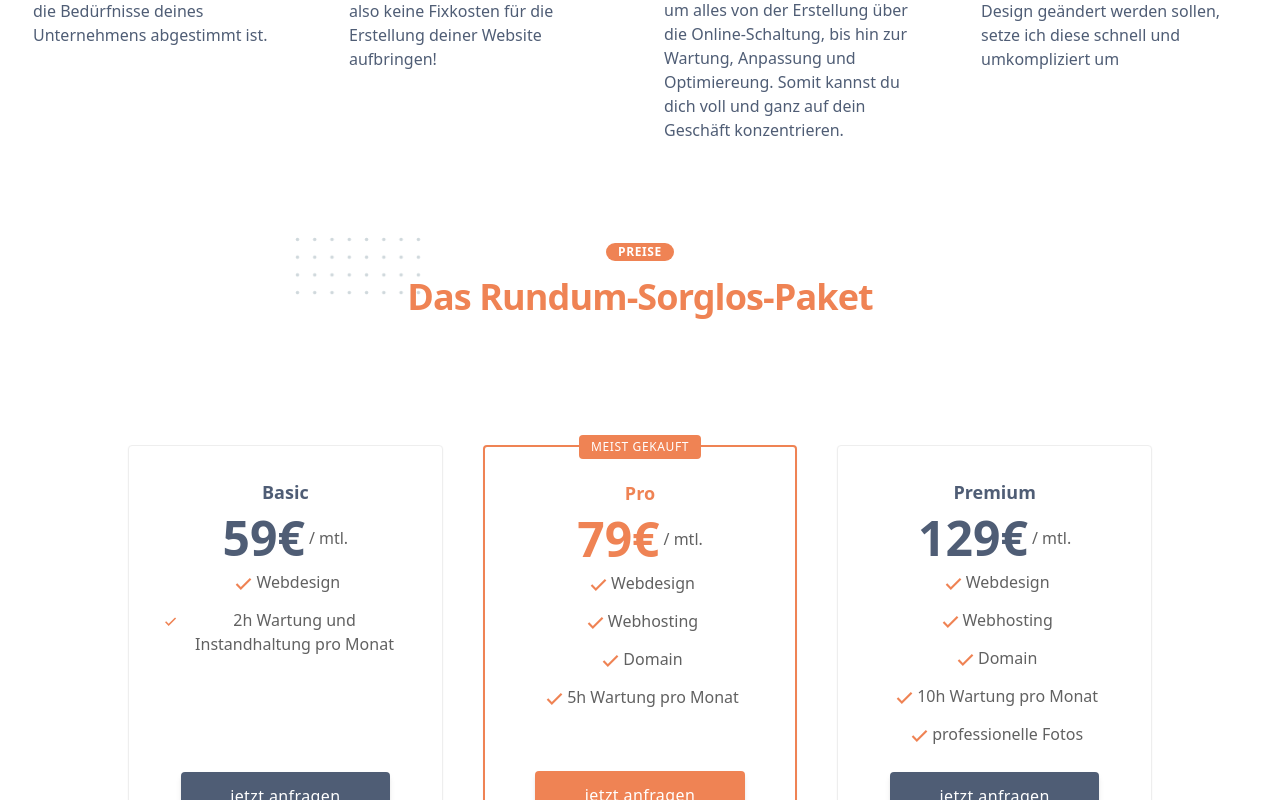
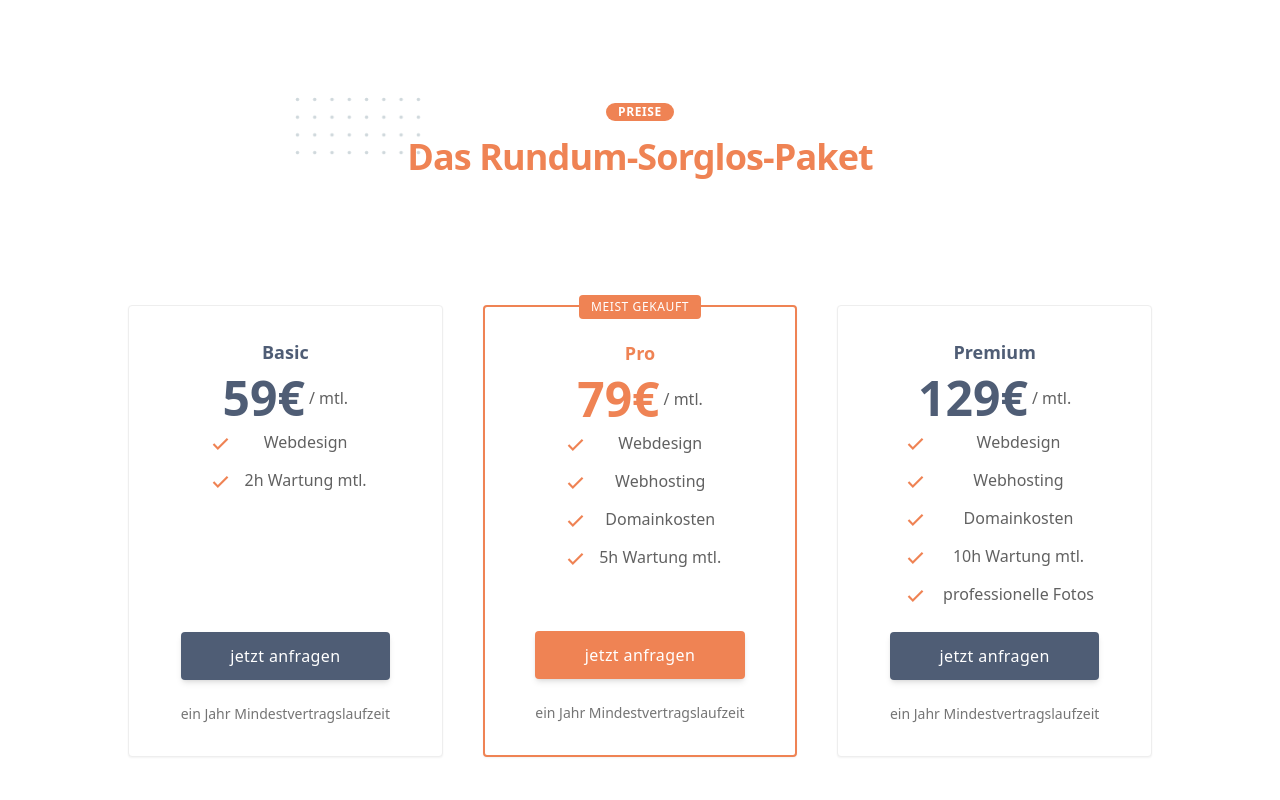
Before and after one commit to 36Kryptum/Portfolio, a Next.js app: page / in a window 1280 px wide. Shown: the part 2000-2800 px from the top of the page. Built offline with nearby package versions, Linux system fonts and the light colour scheme.

Commit message:
sections

```diff
--- a/src/components/Problems.js
+++ b/src/components/Problems.js
@@ -5,11 +5,11 @@ export default function Problems() {
    <div className="grid grid-cols-1 lg:grid-cols-4 gap-4">
       <div className="border border-white rounded p-4 hover:scale-105 duration-300">
          <h3 className="text-center text-primary my-2 text-xl font-bold">Deine Website ist veraltet und das Design ist nicht mehr ansprechend</h3>
-         Ein veraltetes Design sendet das Signal, dass dein Unternehmen nicht mit der Zeit geht, während ein ansprechendes und zeitgemäßes Design das Vertrauen, die Glaubwürdigkeit und die Begeisterung der Besucher weckt. Eine moderne Website ist ein leistungsstarkes Instrument, um deine Konkurrenz zu übertreffen, Kunden zu gewinnen und den Erfolg deines Unternehmens zu steigern. Setze auf eine zeitgemäße Webpräsenz und hinterlasse einen bleibenden Eindruck, der deine Besucher zu loyalen Kunden macht.
+         Eine moderne Website ist ein leistungsstarkes Instrument, um deine Konkurrenz zu übertreffen, Kunden zu gewinnen und den Erfolg deines Unternehmens zu steigern. Setze auf eine zeitgemäße Webpräsenz und hinterlasse einen bleibenden Eindruck, der deine Besucher zu loyalen Kunden macht.
       </div>
       <div className="border border-white rounded p-4 hover:scale-105 duration-300">
          <h3 className="text-center text-primary my-2 text-xl font-bold">Inhalte und Fotos der Website spiegeln nicht mehr dein Angebot wieder</h3>
-         Du versäumst wertvolle Möglichkeiten, potenzielle Kunden anzusprechen. Veraltete führen zu Verwirrung und veeinträchtigen das Interesse der Besucher. Indem du sicherstellst, dass deine Inhalte und Fotos dein aktuelles Angebot wiedergeben, schaffst du eine konsistente und ansprechende Nutzererfahrung, die das Vertrauen der Besucher stärkt und sie dazu ermutigt, mit dir in Kontakt zu treten und dein Unternehmen näher kennenzulernen.
+         Indem du sicherstellst, dass deine Inhalte und Fotos dein aktuelles Angebot wiedergeben, schaffst du eine konsistente und ansprechende Nutzererfahrung, die das Vertrauen der Besucher stärkt und sie dazu ermutigt, mit dir in Kontakt zu treten und dein Unternehmen näher kennenzulernen.
       </div>
       <div className="border border-white rounded p-4 hover:scale-105 duration-300">
          <h3 className="text-center text-primary my-2 text-xl font-bold">Du möchtest keinen hohen Fixpreis für deine Website zahlen</h3>
--- a/src/components/Service.js
+++ b/src/components/Service.js
@@ -49,15 +49,19 @@ export default function Service() {
         <div className="flex flex-col hover:scale-105 duration-300 justify-between p-8 bg-white border rounded shadow-sm sm:items-center hover:shadow">
           <div className="text-center">
             <div className="text-lg font-semibold text-accent">Basic</div>
-            <div className="flex items-center justify-center mt-2">
+            <div className="flex items-center justify-center my-2">
               <div className="mr-1 text-5xl text-accent font-bold">59€</div>
               <div className="text-gray-700">/ mtl.</div>
             </div>
             <div className="mt-2 space-y-3">
-              <div className="text-gray-700 flex justify-center">
-                <BiCheck size={26} className='fill-primary' />Webdesign</div>
-              <div className="text-gray-700 flex justify-center">
-                <BiCheck size={26} className='fill-primary' />2h Wartung und Instandhaltung pro Monat</div>
+            <div className="text-gray-700 grid grid-cols-5">
+                <div> <BiCheck size={26} className='fill-primary mx-auto' /></div>
+                <div className='col-span-4 ml-2'>Webdesign</div>
+                </div>
+                <div className="text-gray-700 grid grid-cols-5">
+                <div> <BiCheck size={26} className='fill-primary mx-auto' /></div>
+                <div className='col-span-4 ml-2'>2h Wartung mtl.</div>
+                </div>
             </div>
           </div>
           <div>
@@ -81,19 +85,27 @@ export default function Service() {
           </div>
           <div className="text-center">
             <div className="text-lg font-semibold text-primary">Pro</div>
-            <div className="flex items-center justify-center mt-2">
+            <div className="flex items-center justify-center my-2">
               <div className="mr-1 text-5xl text-primary font-bold">79€</div>
               <div className="text-gray-700">/ mtl.</div>
             </div>
             <div className="mt-2 space-y-3">
-              <div className="text-gray-700 flex justify-center">
-                <BiCheck size={26} className='fill-primary' />Webdesign</div>
-              <div className="text-gray-700 flex justify-center">
-                <BiCheck size={26} className='fill-primary' />Webhosting</div>
-              <div className="text-gray-700 flex justify-center">
-                <BiCheck size={26} className='fill-primary' />Domain</div>
-              <div className="text-gray-700 flex justify-center">
-                <BiCheck size={26} className='fill-primary' />5h Wartung pro Monat</div>
+              <div className="text-gray-700 grid grid-cols-5">
+                <div> <BiCheck size={26} className='fill-primary mx-auto' /></div>
+                <div className='col-span-4 ml-2'>Webdesign</div>
+                </div>
+                <div className="text-gray-700 grid grid-cols-5">
+                <div> <BiCheck size={26} className='fill-primary mx-auto' /></div>
+                <div className='col-span-4 ml-2'>Webhosting</div>
+                </div>
+                <div className="text-gray-700 grid grid-cols-5">
+                <div> <BiCheck size={26} className='fill-primary mx-auto' /></div>
+                <div className='col-span-4 ml-2'>Domainkosten</div>
+                </div>
+                <div className="text-gray-700 grid grid-cols-5">
+                <div> <BiCheck size={26} className='fill-primary mx-auto' /></div>
+                <div className='col-span-4 ml-2'>5h Wartung mtl.</div>
+                </div>
             </div>
           </div>
           <div>
@@ -110,21 +122,31 @@ export default function Service() {
         <div className="flex flex-col justify-between p-8 hover:scale-105 duration-300 bg-white border rounded shadow-sm sm:items-center hover:shadow">
           <div className="text-center">
             <div className="text-lg text-accent font-semibold">Premium</div>
-            <div className="flex items-center justify-center mt-2">
+            <div className="flex items-center justify-center my-2">
               <div className="mr-1 text-5xl text-accent font-bold">129€</div>
               <div className="text-gray-700">/ mtl.</div>
             </div>
             <div className="mt-2 space-y-3">
-              <div className="text-gray-700 flex justify-center">
-                <BiCheck size={26} className='fill-primary' />Webdesign</div>
-              <div className="text-gray-700 flex justify-center">
-                <BiCheck size={26} className='fill-primary' />Webhosting</div>
-              <div className="text-gray-700 flex justify-center">
-                <BiCheck size={26} className='fill-primary' />Domain</div>
-              <div className="text-gray-700 flex justify-center">
-                <BiCheck size={26} className='fill-primary' />10h Wartung pro Monat</div>
-              <div className="text-gray-700 flex justify-center">
-                <BiCheck size={26} className='fill-primary' />professionelle Fotos</div>
+            <div className="text-gray-700 grid grid-cols-5">
+                <div> <BiCheck size={26} className='fill-primary mx-auto' /></div>
+                <div className='col-span-4 ml-2'>Webdesign</div>
+                </div>
+                <div className="text-gray-700 grid grid-cols-5">
+                <div> <BiCheck size={26} className='fill-primary mx-auto' /></div>
+                <div className='col-span-4 ml-2'>Webhosting</div>
+                </div>
+                <div className="text-gray-700 grid grid-cols-5">
+                <div> <BiCheck size={26} className='fill-primary mx-auto' /></div>
+                <div className='col-span-4 ml-2'>Domainkosten</div>
+                </div>
+                <div className="text-gray-700 grid grid-cols-5">
+                <div> <BiCheck size={26} className='fill-primary mx-auto' /></div>
+                <div className='col-span-4 ml-2'>10h Wartung mtl.</div>
+                </div>
+                <div className="text-gray-700 grid grid-cols-5">
+                <div> <BiCheck size={26} className='fill-primary mx-auto' /></div>
+                <div className='col-span-4 ml-2'>professionelle Fotos</div>
+                </div>
             </div>
           </div>
           <div>
```
